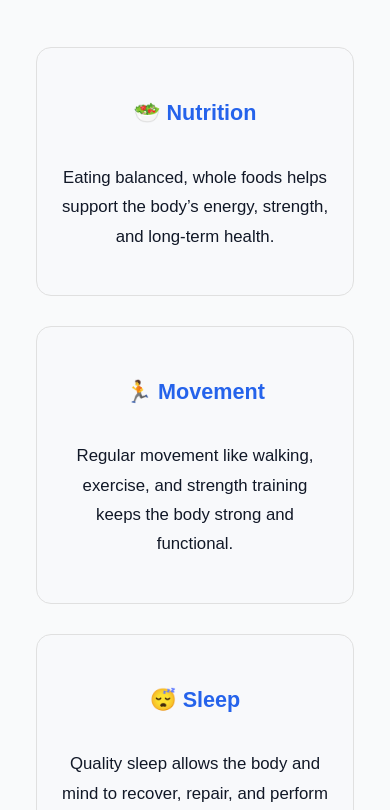
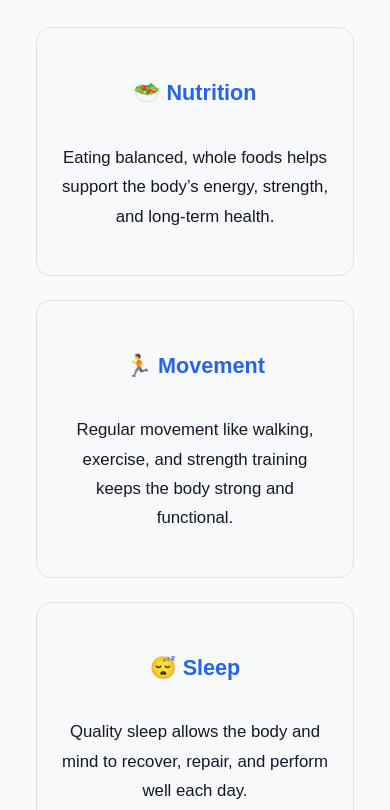
Before and after one commit to Tsv3ti/longevity-lab, a plain HTML site: page index.html in a window 390 px wide. Shown: the part 843-1653 px from the top of the page. Drawn offline with Linux system fonts and the light colour scheme.

Commit message:
Update style.css

```diff
--- a/style.css
+++ b/style.css
@@ -396,3 +396,13 @@ body {
         line-height: 1.75;
     }
 }
+
+@media (max-width: 600px) {
+    .pillars {
+        margin: 60px auto;
+    }
+
+    .pillars-grid {
+        gap: 24px;
+    }
+}
```
